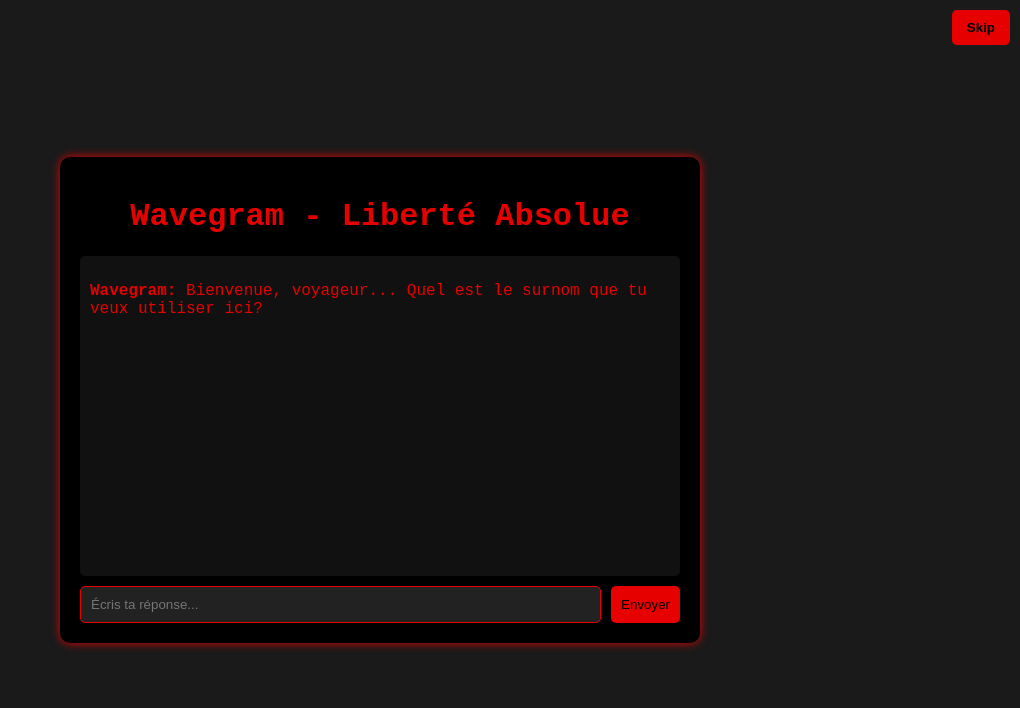
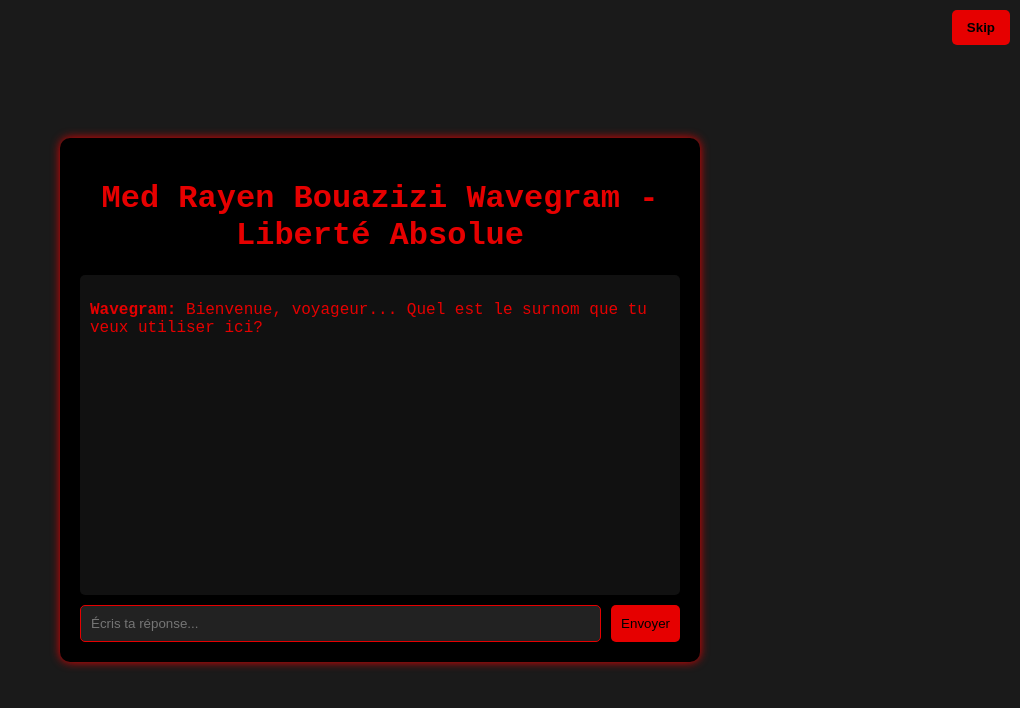
Before and after one commit to Rayen59/gram7.com, a plain HTML site: page index.html in a window 1280 px wide. Shown: the whole page, without its empty margins (260-1280 px from the left). Drawn offline with Linux system fonts and the light colour scheme.

Commit message:
Update index.html

```diff
--- a/index.html
+++ b/index.html
@@ -72,7 +72,7 @@
 <body>
     <button class="skip-btn" onclick="window.location.href='https://rayen59.github.io/wavegram.com'">Skip</button>
     <div class="chat-container">
-        <h1>Wavegram - Liberté Absolue</h1>
+        <h1> Med Rayen Bouazizi Wavegram - Liberté Absolue</h1>
         <div class="chat-box" id="chat"></div>
         <div class="user-input">
             <input type="text" id="userInput" placeholder="Écris ta réponse...">
```
